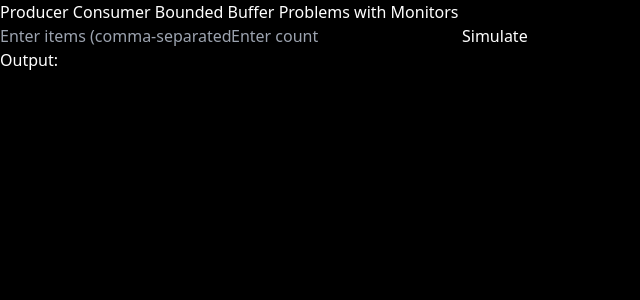
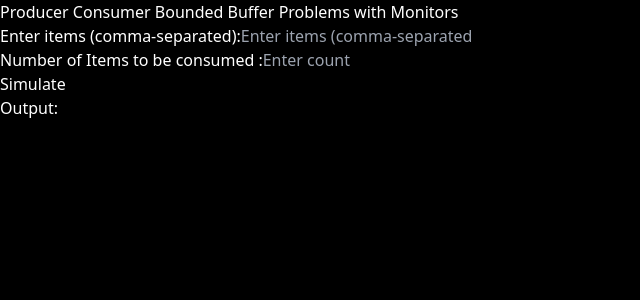
Before and after one commit to DevMehta22/OS_PROJECT, a React (Vite) app in the folder Frontend/: page /producerconsumer in a window 1280 px wide. Shown: the top 300 px of the page, without its empty margins (0-640 px from the left). Built offline with nearby package versions, Linux system fonts and the light colour scheme.

Commit message:
P&C Forms edited

```diff
--- a/Frontend/src/ProducerConsumer.jsx
+++ b/Frontend/src/ProducerConsumer.jsx
@@ -23,7 +23,10 @@ const ProducerConsumer = () => {
         <div className='text-center'>
           <h1 className="text-3xl font-bold mb-4">Producer Consumer Bounded Buffer Problems with Monitors</h1>
         </div>
-        <div className="flex gap-4 items-center justify-center mt-14">
+        <div className="flex flex-col gap-4 items-center justify-center mt-14">
+          <div>
+
+          <label className='font-semibold mr-2 text-xl'>Enter items (comma-separated):</label>
           <input
             type="text"
             placeholder="Enter items (comma-separated)"
@@ -32,6 +35,10 @@ const ProducerConsumer = () => {
             className="px-4 py-2 border border-gray-300 rounded-md focus:outline-none focus:ring focus:ring-blue-400"
             style={{ backgroundColor: 'black', color: 'white', width: 'auto' }}
           />
+          </div>
+          <div>
+
+          <label className='font-semibold mr-2 text-xl'>Number of Items to be consumed :</label>
           <input
             type="text"
             placeholder="Enter count"
@@ -40,12 +47,16 @@ const ProducerConsumer = () => {
             className="px-4 py-2 border border-gray-300 rounded-md focus:outline-none focus:ring focus:ring-blue-400"
             style={{ backgroundColor: 'black', color: 'white', width: 'auto' }}
           />
+          </div>
+          <div>
+
           <button
             className="bg-blue-500 hover:bg-blue-700 text-white font-bold py-2 px-4 rounded"
             onClick={simulate}
           >
             Simulate
           </button>
+          </div>
         </div>
         <div className=" text-center mt-6">
           <h2 className="text-lg font-bold">Output:</h2>
```
